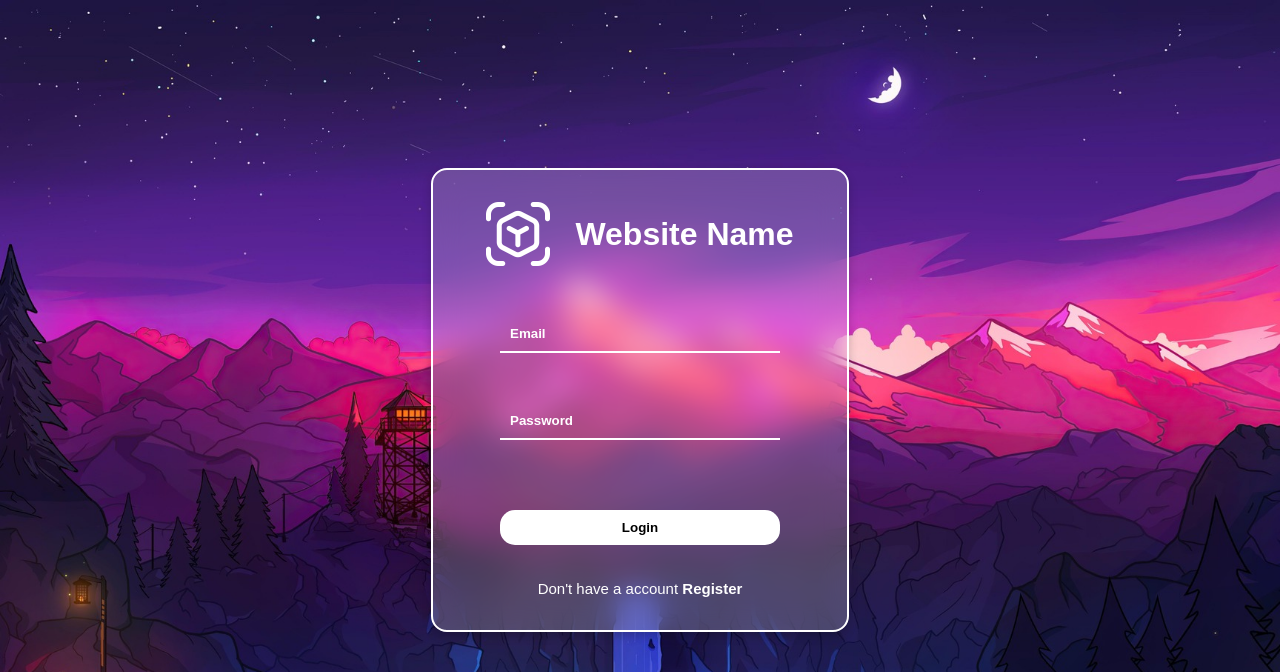
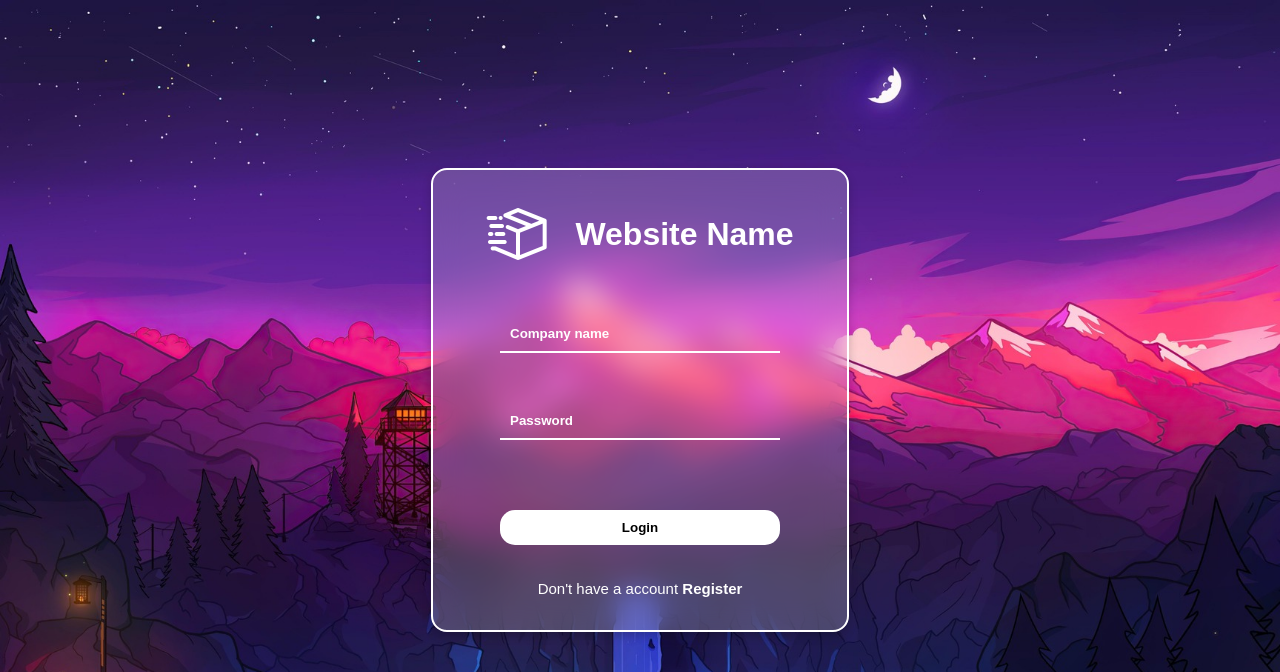
Before and after one commit to Femboy-3/Furry-Prebuilds, a PHP site: page /login.php in a window 1280 px wide. Shown: the top 672 px of the page. Run offline with PHP 8.4, Linux system fonts and the light colour scheme.

Commit message:
u nono fuck me :|

```diff
--- a/Predracuni/login.php
+++ b/Predracuni/login.php
@@ -10,12 +10,12 @@
 <body>
     <div class="login-container">
         <div class="icon-container">
-            <img id="icon-img" src="resources/icon_white.png" alt="Icon">
+            <img id="icon-img" src="resources/icon.png" alt="Icon">
             <span id="titles">Website Name</span>
         </div>
         <form action="db_login.php" method="GET">
             <div class="input-container">
-                <input type="email" name="email" placeholder="Email" required>
+                <input type="text" name="email" placeholder="Company name" required>
                 <input type="password" name="password" placeholder="Password" required>
                 <?php if(isset($_GET['ex'])) if($_GET['ex'] == 1) echo '<p id="exception">Wrong email or password</p>'; ?>
             </div>
--- a/Predracuni/register.php
+++ b/Predracuni/register.php
@@ -17,7 +17,7 @@
             <div class="input-container">
                 <input type="text" name="firstname" placeholder="Firstname" required>
                 <input type="text" name="lastname" placeholder="Lastname" required>
-                <input type="email" name="email" placeholder="Email" required>
+                <input type="text" name="email" placeholder="Company name" required>
                 <input type="password" name="password" placeholder="Password" required>
                 <input type="password" name="cpassword" placeholder="Password (confirm)" required>
                 <?php
```
Also changed, not shown: Predracuni/resources/delivery-box.png (added), Predracuni/resources/icon.png (added).
